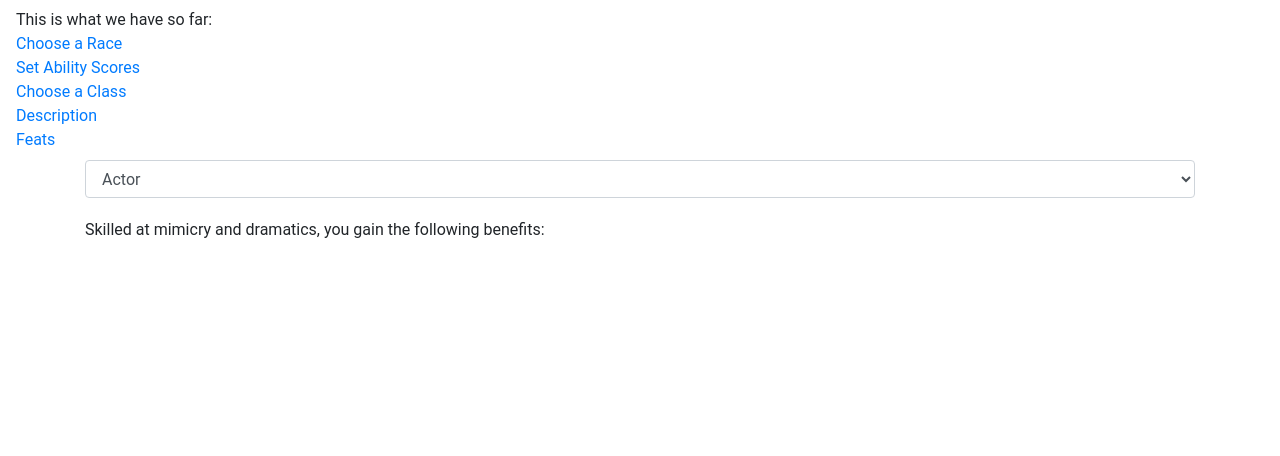
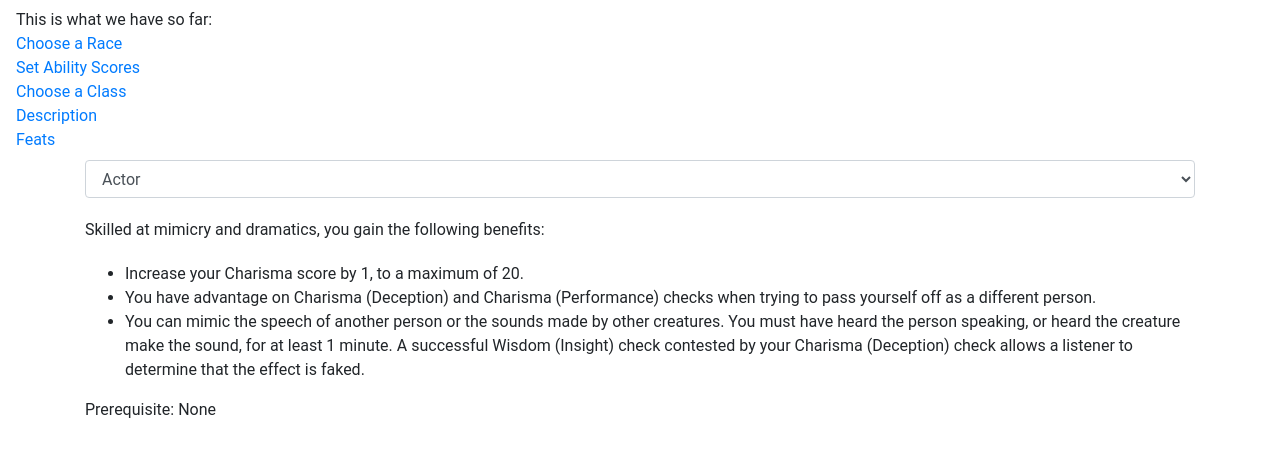
Before and after one commit to conorreedy/character-buidler, a React (Create React App) app: page /feats in a window 1280 px wide. Shown: the top 456 px of the page. Built offline with nearby package versions, Linux system fonts and the light colour scheme.

Commit message:
Display bullet points and prereq in view.

```diff
--- a/src/Components/Feats/index.js
+++ b/src/Components/Feats/index.js
@@ -519,30 +519,51 @@ class Feats extends React.Component {
         this.state = this.feats[0];
 
         this.handleMethodChange = event => {
-            const feat = this.feats.filter(feat => feat.id == event.target.value)
+            let feat = this.feats.filter(feat => feat.id == event.target.value)
             this.setState(feat[0])
         }
     }
 
     render() {
 
+        let focusedFeat = this.state
+
+        let prereq
+        if (focusedFeat.prereq) {
+            prereq = focusedFeat.prereq
+        } else {
+            prereq = "None"
+        }
+
+        console.log(focusedFeat)
+
         return (
             <div className="space-sequence-20">
                 <div>
-                    <div>
-                        <select className="form-control" onChange={this.handleMethodChange}>
-                            { this.feats.map(feat => {
-                                return (
-                                    <option value={feat.id} key={feat.id}>{feat.name}</option>
-                                )
-                            })}
-                        </select>
-                    </div>
+                    <select className="form-control" onChange={this.handleMethodChange}>
+                        { this.feats.map(f => {
+                            return (
+                                <option value={f.id} key={f.id}>{f.name}</option>
+                            )
+                        })}
+                    </select>
                 </div>
 
                 <div className="space-sequence-20">
-                    {this.state.desc}
+                    {focusedFeat.desc}
                 </div>
+
+                {focusedFeat.points && focusedFeat.points.length > 0 &&
+                    <ul>
+                        {focusedFeat.points.map(p => {
+                            return(
+                                <li>{p}</li>
+                            )
+                        })}
+                    </ul>
+                }
+
+                Prerequisite: {prereq}
             </div>
 
         );
```
